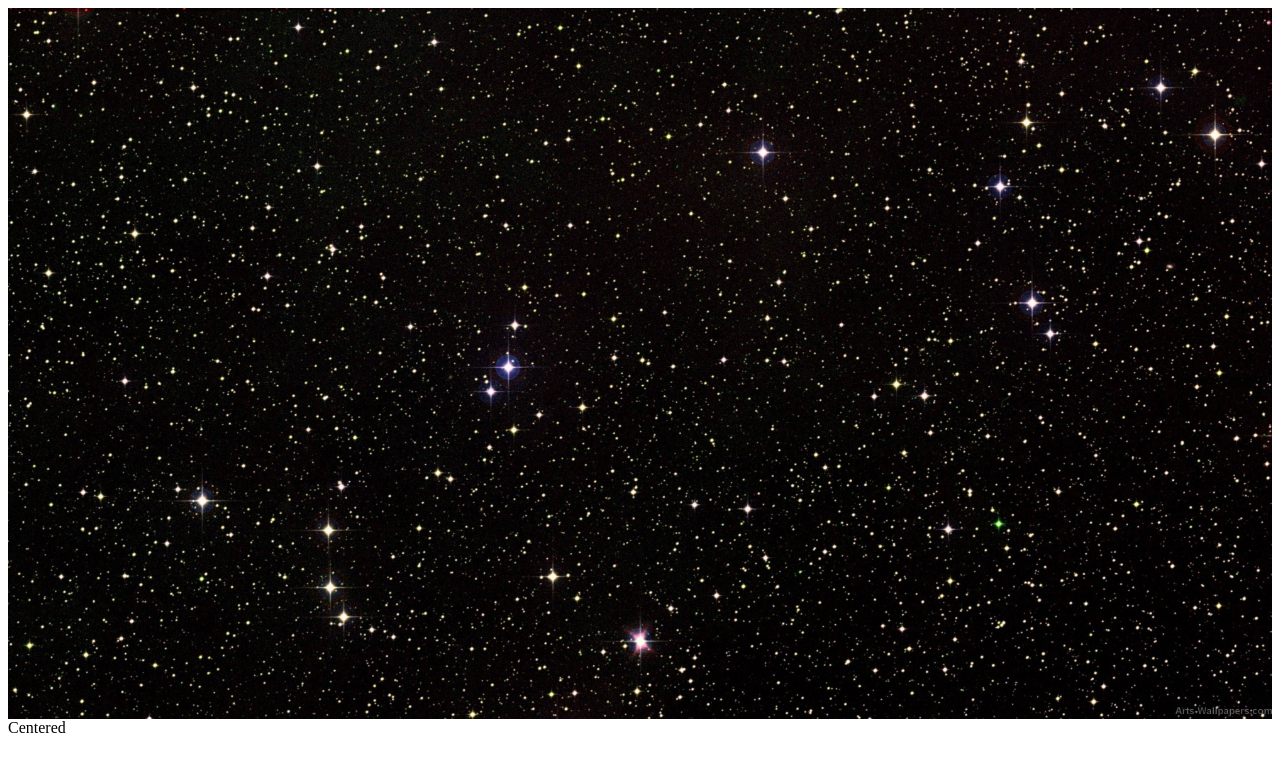
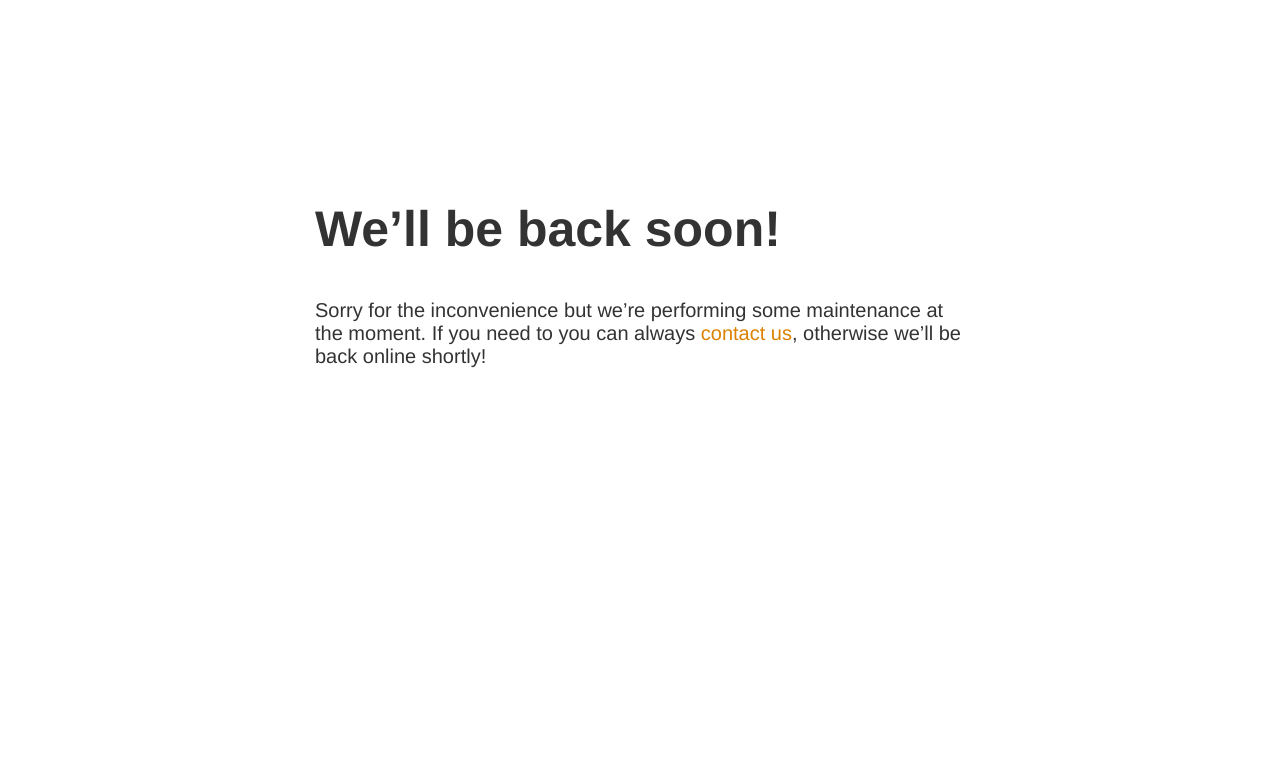
Before and after one commit to gokunull/testdeployment, a plain HTML site: page index.html in a window 1280 px wide. Drawn offline with Linux system fonts and the light colour scheme.

Commit message:
temporary page

```diff
--- a/index.html
+++ b/index.html
@@ -1,4 +1,17 @@
-<div class="container">
-  <img src="temp/back.jpg" alt="Snow" style="width:100%;">
-  <div class="centered">Centered</div>
-</div>
+<!doctype html>
+<title>Site Maintenance</title>
+<style>
+  body { text-align: center; padding: 150px; }
+  h1 { font-size: 50px; }
+  body { font: 20px Helvetica, sans-serif; color: #333; }
+  article { display: block; text-align: left; width: 650px; margin: 0 auto; }
+  a { color: #dc8100; text-decoration: none; }
+  a:hover { color: #333; text-decoration: none; }
+</style>
+
+<article>
+    <h1>We&rsquo;ll be back soon!</h1>
+    <div>
+        <p>Sorry for the inconvenience but we&rsquo;re performing some maintenance at the moment. If you need to you can always <a href="mailto:#">contact us</a>, otherwise we&rsquo;ll be back online shortly!</p>
+    </div>
+</article>
```
